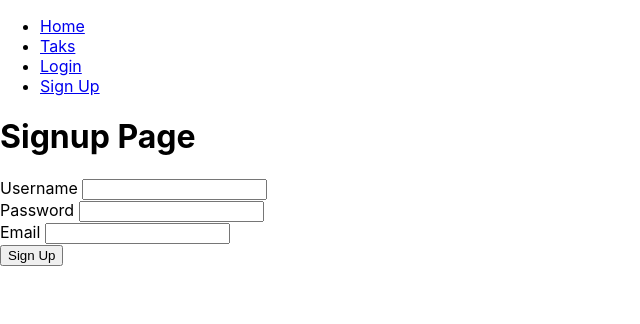
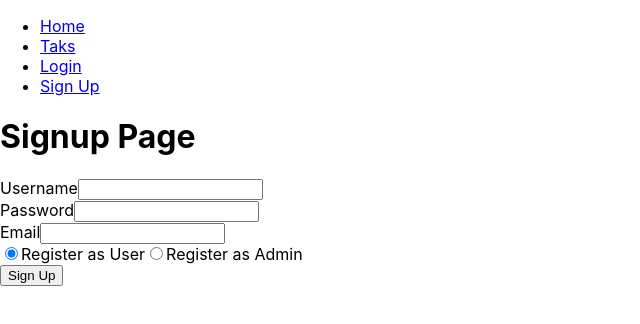
Before and after one commit to miguel231997/Full-Stack-Web-Application, a React (Create React App) app in the folder client/: page /register in a window 1280 px wide. Shown: the top 324 px of the page, without its empty margins (0-640 px from the left). Built offline with nearby package versions, Linux system fonts and the light colour scheme.

Commit message:
Conditionally rendering admin code input

```diff
--- a/client/src/components/Signup/Signup.Component.js
+++ b/client/src/components/Signup/Signup.Component.js
@@ -5,11 +5,18 @@ const Signup = () => {
     const [username, setUsername] = useState('');
     const [password, setPassword] = useState('');
     const [email, setEmail] = useState('');
+    const [isAdmin, setIsAdmin] = useState(false); // State for role selection
+    const [adminCode, setAdminCode] = useState(''); // State for admin code
     const navigate = useNavigate();
 
     const handleSubmit = async (e) => {
         e.preventDefault();
         const credentials = { username, password, email };
+
+        // Add adminCode to the request body only if admin is selected
+        if (isAdmin) {
+            credentials.code = adminCode;
+        }
 
         const response = await fetch('http://localhost:8080/api/user/register', {
             method: 'POST',
@@ -20,7 +27,7 @@ const Signup = () => {
         });
 
         if (response.ok) {
-            navigate('/login');
+            navigate('/login'); // Redirect to login page upon successful signup
         } else {
             alert('Signup failed');
         }
@@ -28,25 +35,74 @@ const Signup = () => {
 
     return (
         <div>
-            <h1> Signup Page </h1>
-            <form onSubmit={ handleSubmit }>
+            <h1>Signup Page</h1>
+            <form onSubmit={handleSubmit}>
                 <div>
-                    <label> Username </label>
-                    <input type = "text" value={username} onChange={(e) => setUsername(e.target.value)} />
+                    <label>Username</label>
+                    <input
+                        type="text"
+                        value={username}
+                        onChange={(e) => setUsername(e.target.value)}
+                        required
+                    />
                 </div>
                 <div>
-                    <label> Password </label>
-                    <input type="password" value={password} onChange={(e) => setPassword(e.target.value)} />
+                    <label>Password</label>
+                    <input
+                        type="password"
+                        value={password}
+                        onChange={(e) => setPassword(e.target.value)}
+                        required
+                    />
                 </div>
                 <div>
-                    <label> Email </label>
-                    <input type="email" value={email} onChange={(e) => setEmail(e.target.value)} />
+                    <label>Email</label>
+                    <input
+                        type="email"
+                        value={email}
+                        onChange={(e) => setEmail(e.target.value)}
+                        required
+                    />
                 </div>
-                <button type="submit"> Sign Up </button>
+                <div>
+                    <label>
+                        <input
+                            type="radio"
+                            name="role"
+                            value="user"
+                            checked={!isAdmin}
+                            onChange={() => setIsAdmin(false)}
+                        />
+                        Register as User
+                    </label>
+                    <label>
+                        <input
+                            type="radio"
+                            name="role"
+                            value="admin"
+                            checked={isAdmin}
+                            onChange={() => setIsAdmin(true)}
+                        />
+                        Register as Admin
+                    </label>
+                </div>
+                {isAdmin && (
+                    <div>
+                        <label>Admin Code</label>
+                        <input
+                            type="text"
+                            value={adminCode}
+                            onChange={(e) => setAdminCode(e.target.value)}
+                            placeholder="Enter admin code"
+                            required={isAdmin}
+                        />
+                    </div>
+                )}
+
+                <button type="submit">Sign Up</button>
             </form>
         </div>
     );
 };
 
-
 export default Signup;
```
